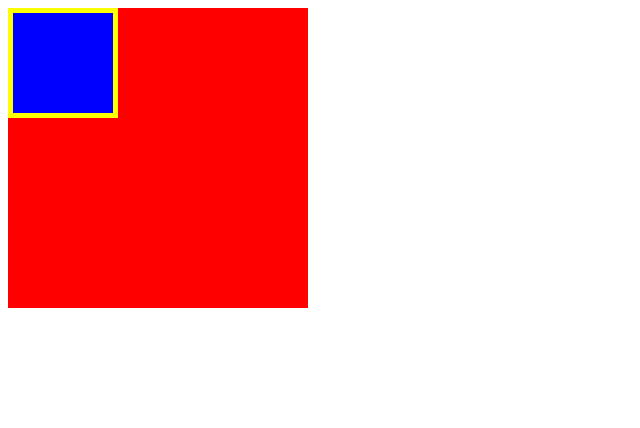
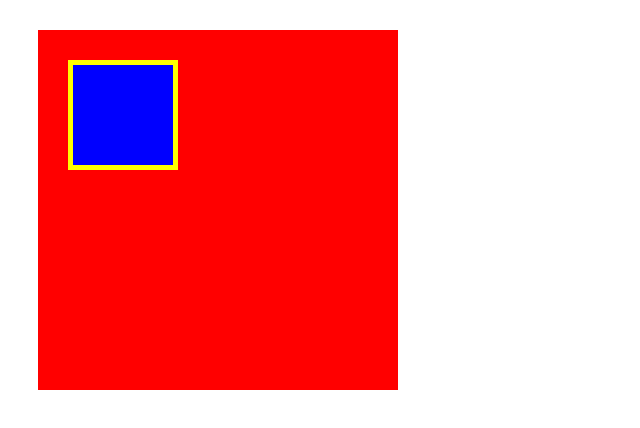
Before and after one commit to kosuke-byte/HTML-CSS-, a plain HTML site: page box/box.html in a window 1280 px wide. Shown: the whole page, without its empty margins (0-640 px from the left). Drawn offline with Linux system fonts and the light colour scheme.

Commit message:
[FINISH]1-3

```diff
--- a/box/box.css
+++ b/box/box.css
@@ -2,6 +2,8 @@
   width: 300px;
   height: 300px;
   background-color: red;
+  margin: 30px;
+  padding: 30px;
 }
 
 .box2{
```
